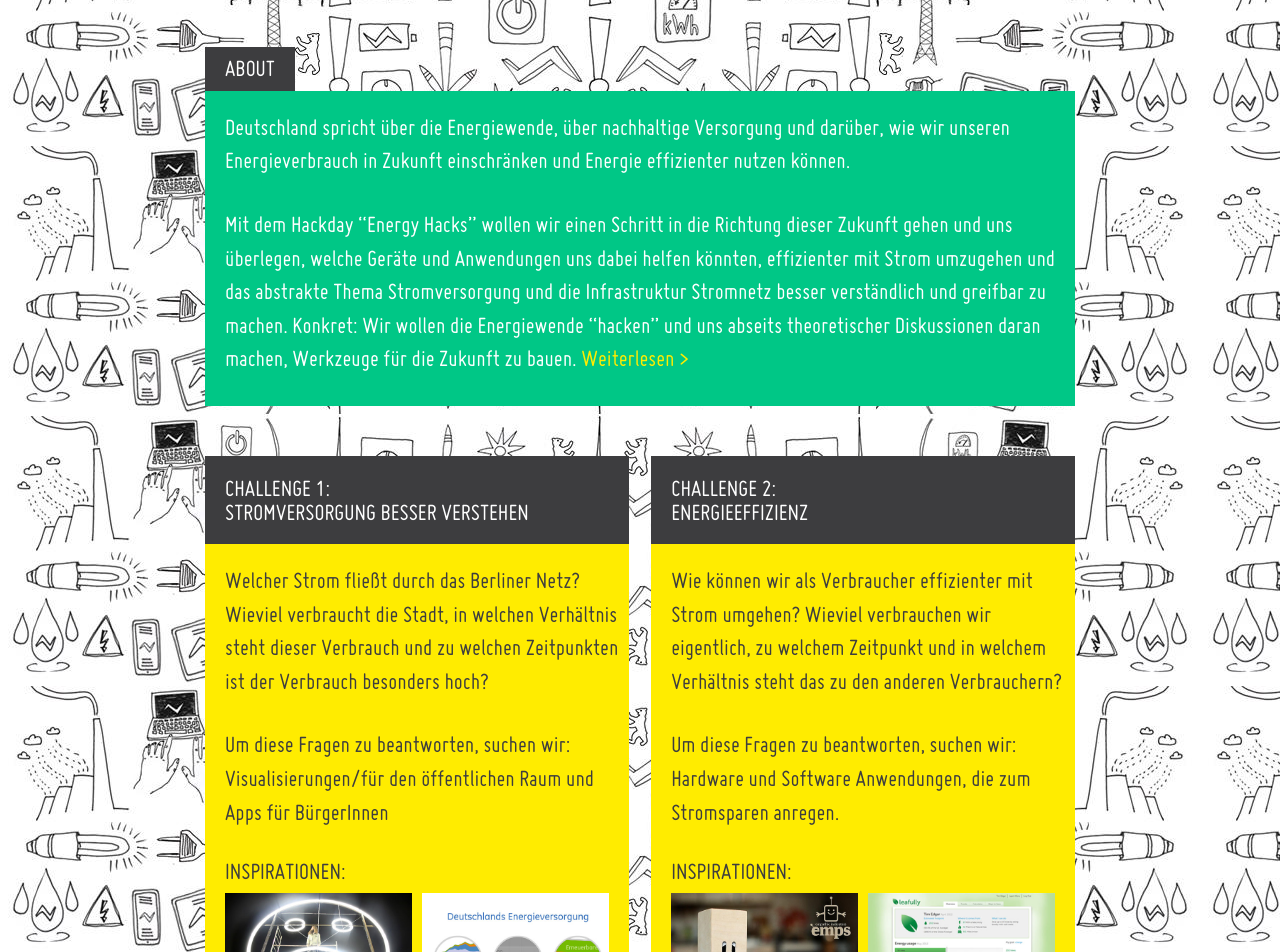
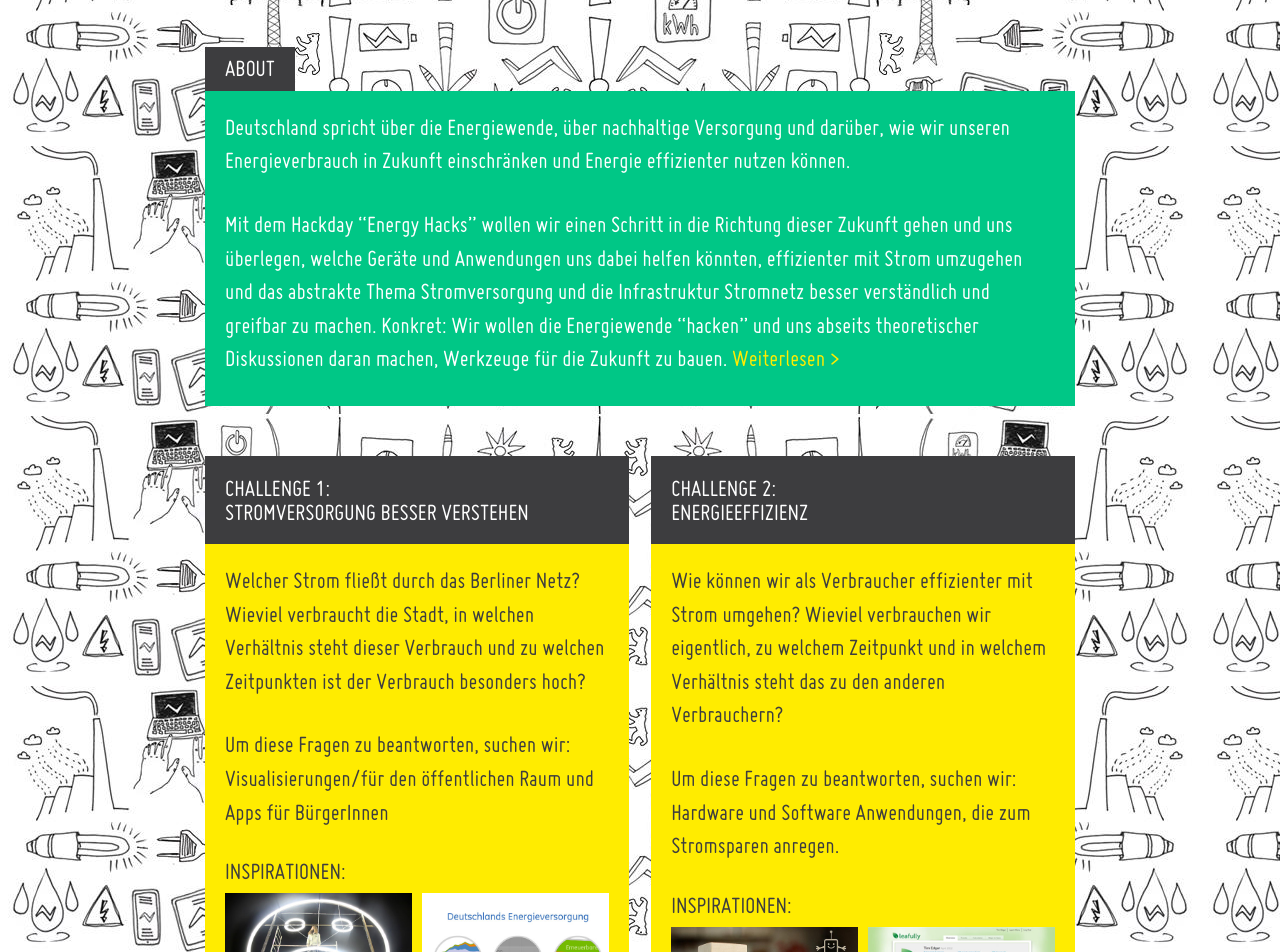
Before and after one commit to okfde/energyhack, a Jekyll site: the page built from index.html, in a window 1280 px wide. Shown: the part 394-1346 px from the top of the page. Built offline with Jekyll 4.4.1, drawn with Linux system fonts in a browser that asks for light colours; nearby versions of some CDN libraries.

Commit message:
fixes paragraph padding

```diff
--- a/css/main.css
+++ b/css/main.css
@@ -237,7 +237,7 @@ h4 {
     line-height: 1em;
 }
 p {
-    padding: 0 10px 20px 20px;
+    padding: 0 20px 20px 20px;
     font-size: 1.5em;
 }
 .spaceless {
```
